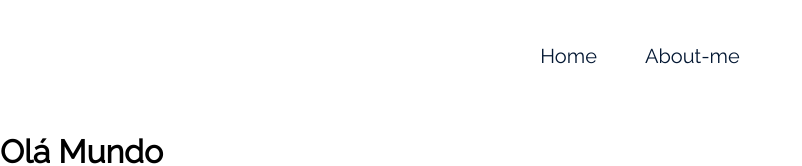
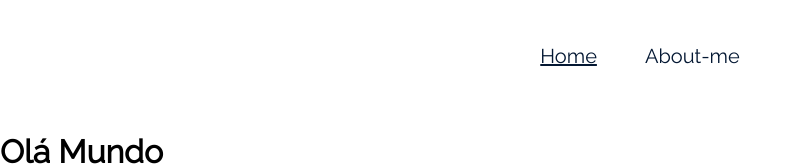
Before and after one commit to surykt/ola-mundo, a React (Create React App) app: page / in a window 1280 px wide. Shown: the top 166 px of the page, without its empty margins (0-802 px from the left). Built offline with nearby package versions, Linux system fonts and the light colour scheme; the HTML template or start-up script is replaced by a standard one.

Commit message:
change text decoration class name

```diff
--- a/src/Components/Menu/Menu.module.css
+++ b/src/Components/Menu/Menu.module.css
@@ -12,6 +12,10 @@
   color: var(--cor-fonte-principal);
 }
 
+.featuredLink {
+  text-decoration: underline;
+}
+
 @media (max-width: 744px) {
   .navigation {
     height: 72px;
--- a/src/Components/Menu/index.jsx
+++ b/src/Components/Menu/index.jsx
@@ -1,15 +1,29 @@
 import React from "react";
 import styles from "./Menu.module.css";
-import { Link } from "react-router-dom";
+import { Link, useLocation } from "react-router-dom";
 
 export default function Menu() {
+  const localization = useLocation();
+
+  console.log(localization);
+
   return (
     <header>
       <nav className={styles.navigation}>
-        <Link className={styles.link} to="/">
+        <Link
+          className={`${styles.link} ${
+            localization.pathname === "/" ? styles.featuredLink : ""
+          }`}
+          to="/"
+        >
           Home
         </Link>
-        <Link className={styles.link} to="/about-me">
+        <Link
+          className={`${styles.link} ${
+            localization.pathname === "/about-me" ? styles.featuredLink : ""
+          }`}
+          to="/about-me"
+        >
           About-me
         </Link>
       </nav>
```
